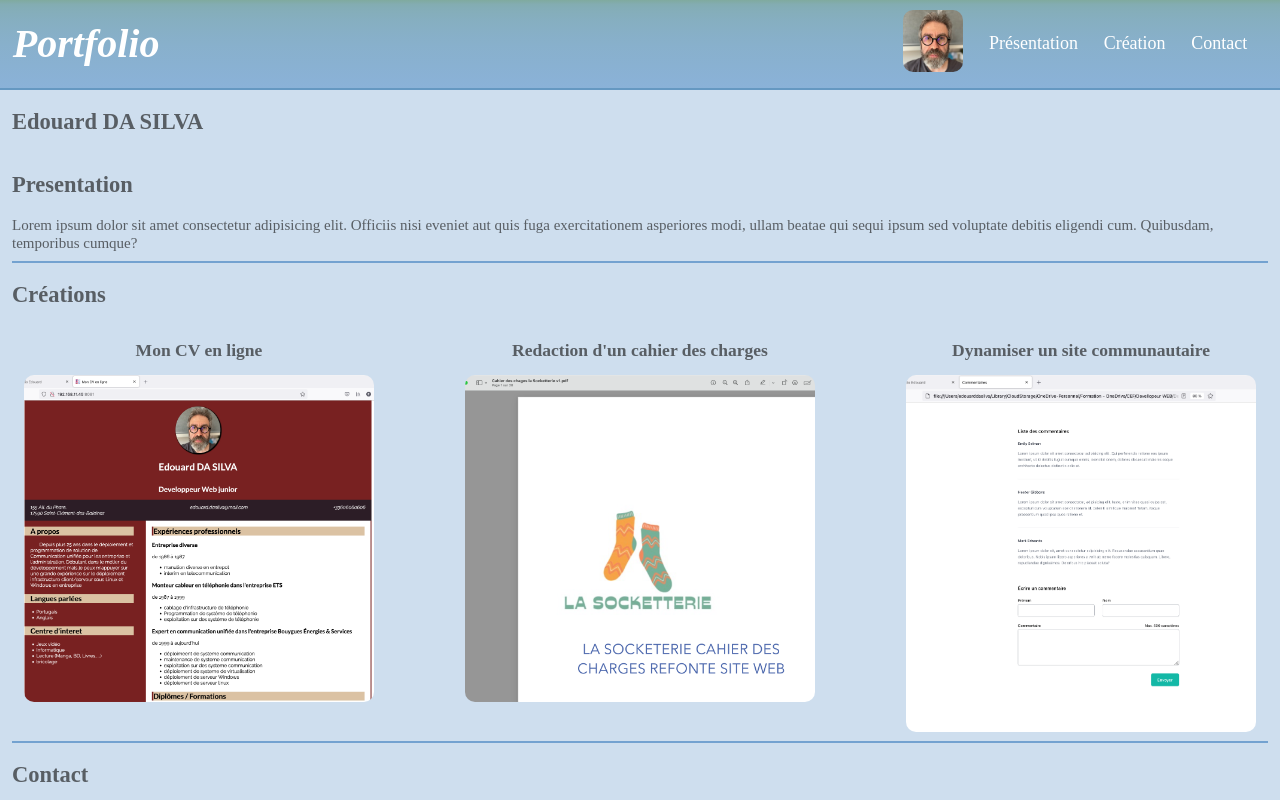
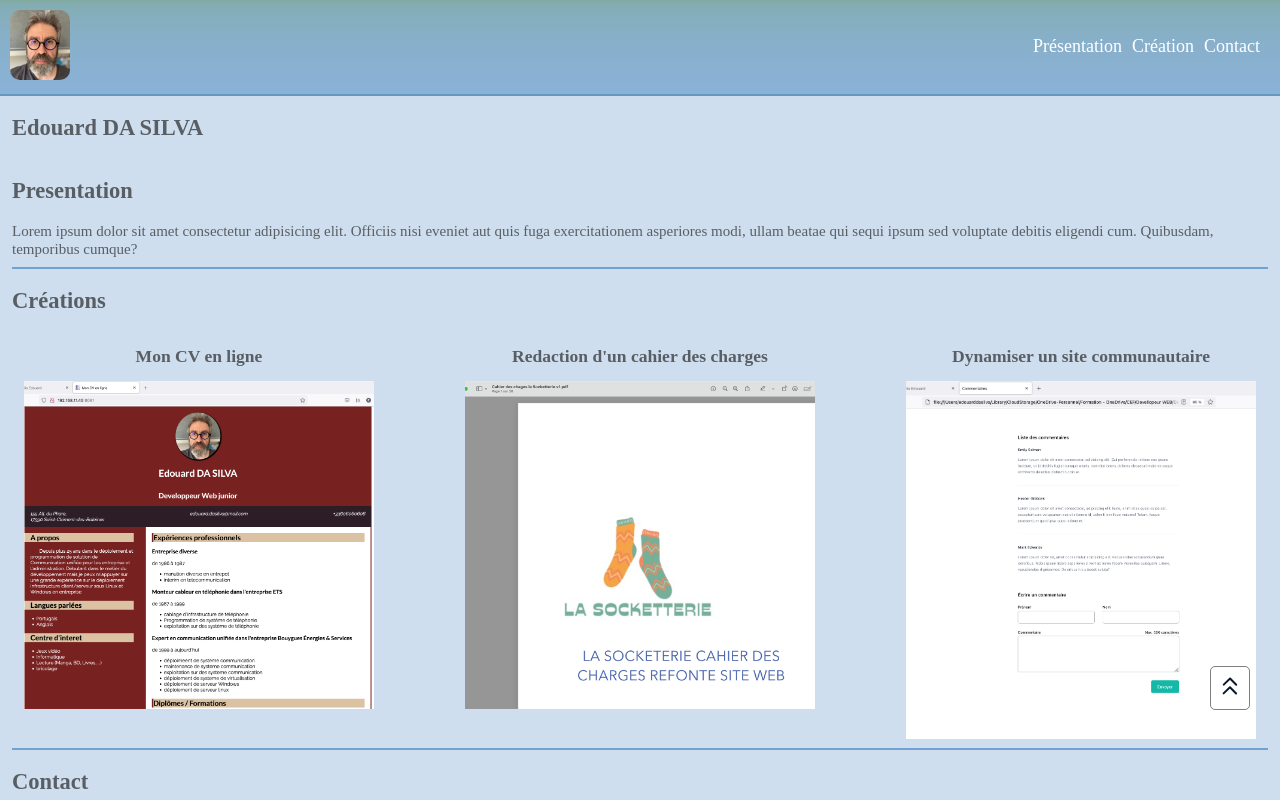
Before and after one commit to Etyliath/vue-project-portfolio, a Vue app: page / in a window 1280 px wide. Shown: the top 800 px of the page. Built offline with nearby package versions, Linux system fonts and the light colour scheme; a web font is replaced by a local one.

Commit message:
update header suppress title and custom link style add icon go to top page

```diff
--- a/src/components/FooterContent.vue
+++ b/src/components/FooterContent.vue
@@ -16,7 +16,7 @@
         </div>
     </footer>
 </template>
-<style>
+<style scoped>
 .footer {
     display: flex;
     justify-content: space-between;
@@ -42,6 +42,9 @@
     line-height: 0.7em;
     padding: 1em ;
 }
+.social img{
+    width: 50px;
+}
 
 .publish {
     color: white;
--- a/src/components/HeaderContent.vue
+++ b/src/components/HeaderContent.vue
@@ -1,65 +1,103 @@
 <script setup>
+import { ref } from 'vue';
+
 // import { RouterLink } from 'vue-router';
+const isPresentationActive = ref(false)
+const isCreationsActive = ref(false)
+const isContactActive = ref(false)
+
+function activeClass(link) {
+    if (link === 'presentation') {
+        isPresentationActive.value = true
+        isCreationsActive.value = false
+        isContactActive.value = false
+    } else if (link === 'creations') {
+        isPresentationActive.value = false
+        isCreationsActive.value = true
+        isContactActive.value = false
+    } else if (link === 'contact') {
+        isPresentationActive.value = false
+        isCreationsActive.value = false
+        isContactActive.value = true
+    } else {
+        isPresentationActive.value = false
+        isCreationsActive.value = false
+        isContactActive.value = false
+    }
+}
+
 </script>
 <template>
-    <header class="header" id="header">
-        <h1>Portfolio</h1>
-        <nav class="nav">
-            <a href="#header"><img src="/images/MonProfil_mini.jpg" alt="photo de edouard"></a>
+    <header class="topbar" id="header">
+        <a href="#top" class="topbar-logo" @click="activeClass"><img src="/images/MonProfil_logo.jpg" alt=""
+                class="topbar-logo"></a>
+        <nav class="topbar-nav">
             <!-- <RouterLink to="/">Accueil</RouterLink> -->
-            <a href="#presentation">Présentation</a>
-            <a href="#creations">Création</a>
-            <a href="#contact">Contact</a>
+            <a href="#presentation" :class="{ active: isPresentationActive }"
+                @click="activeClass('presentation')">Présentation</a>
+            <a href="#creations" :class="{ active: isCreationsActive }" @click="activeClass('creations')">Création</a>
+            <a href="#contact" :class="{ active: isContactActive }" @click="activeClass('contact')">Contact</a>
         </nav>
+        <a href="#top" class="go-top"><img src="/images/chevrons-haut.svg" alt="2 chevrons vers le haut"></a>
     </header>
 </template>
-<style>
-.header {
+<style scoped>
+.topbar {
     display: flex;
-    justify-content: end;
+    justify-content: space-between;
     align-items: center;
     flex-wrap: wrap;
+    color: white;
     background: rgb(94, 148, 202, 0.7);
     margin: 0;
+    padding: 10px 20px 10px 10px;
     border-bottom: 2px solid rgb(94, 148, 202, 0.8);
     background: linear-gradient(rgba(76, 135, 106, 0.6), 15%, rgb(94, 148, 202, 0.6));
-    z-index: 3;
+    z-index: 4;
 }
 
-.header h1 {
-    flex-grow: 1;
-    padding: 0.5rem 0.8rem;
-    font-style: italic;
-    color: white;
-    font-size: 2.5rem;
+.topbar-logo {
+    border-radius: 10px;
+    text-decoration: none;
+    border: none;
 }
 
-.nav {
+.topbar-nav {
     display: flex;
     align-items: center;
     flex-wrap: wrap;
-    margin-right: 20px;
+    gap: 10px;
 }
 
-.nav a {
-    text-decoration: none;
-    color: white;
-    padding: 0.6rem 0.8rem;
-    font-size: 18px;
+a {
+    color: inherit;
 }
 
-.nav a:active {
+.topbar-nav a {
+    text-decoration: none;
+    font-size: 18px;
+    color: inherit;
+}
+
+.active {
     border-bottom: 2px solid white;
 }
 
-.nav .portfolio-active-link {
+.topbar-nav .portfolio-active-link {
     border-bottom: 2px solid white;
 }
 
-img {
-    width: 60px;
-    height: auto;
-    border-radius: 10px;
-    border: none;
+.go-top {
+    position: fixed;
+    bottom: 90px;
+    right: 30px;
+    font-size: 15px;
+    color: rgba(0, 0, 0, 0.5);
+    text-decoration: none;
+    text-align: center;
+    border: 1px solid;
+    border-radius: 5px;
+    padding: 0.2em;
 }
+
 </style>
```
Also changed, not shown: public/images/MonProfil_logo.jpg (added), public/images/chevrons-haut.svg (added).
